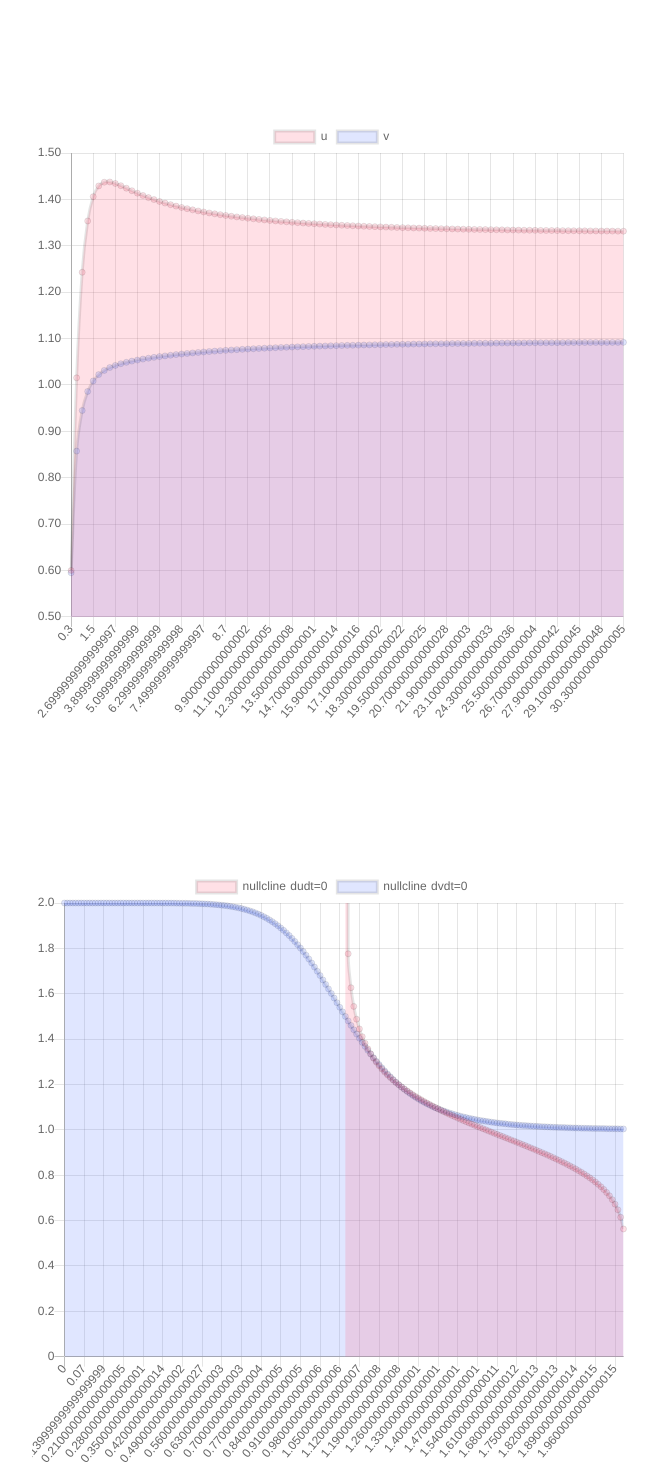
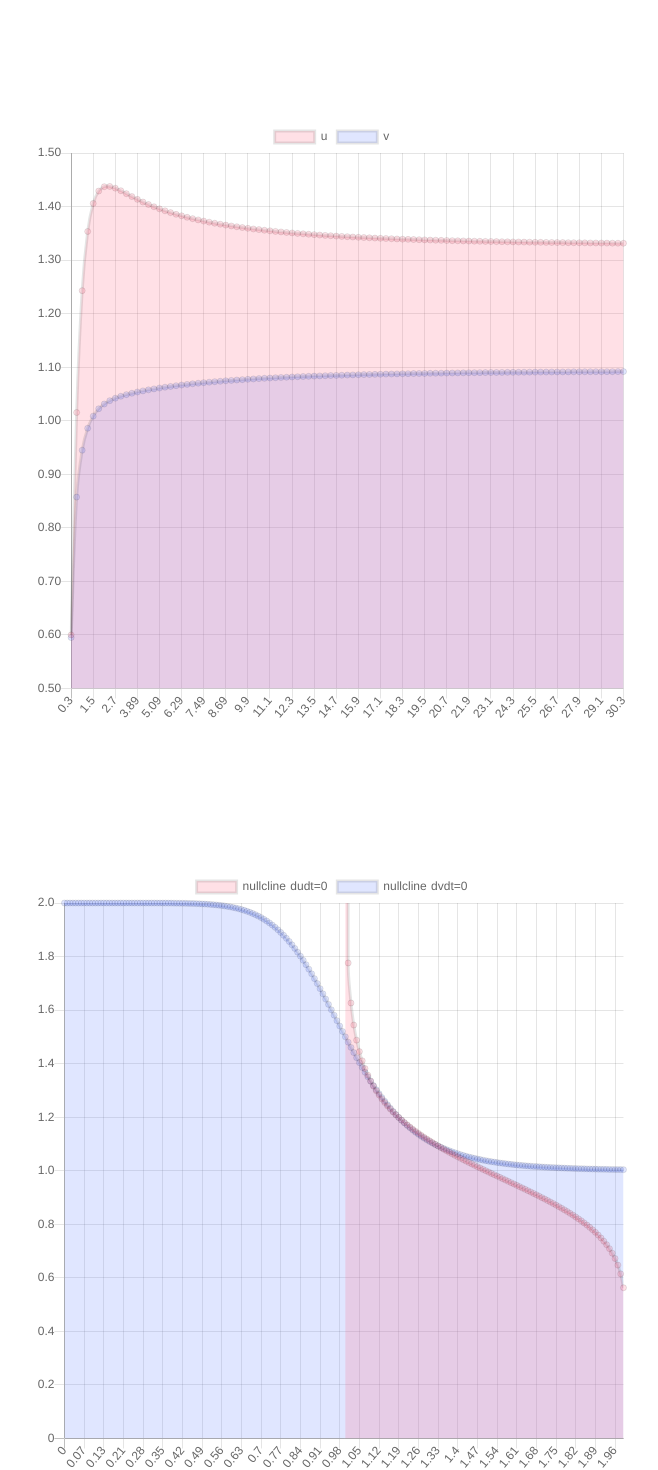
Before and after one commit to tomoino/toggle-switch-simulator, a Nuxt app: page / in a window 1280 px wide. Shown: the part 120-1590 px from the top of the page, without its empty margins (308-966 px from the left). Built offline with nearby package versions, Linux system fonts and the light colour scheme; what vuesax would draw is missing.

Commit message:
[update]Graphs
x軸の目盛りを小数第二位までに変更

```diff
--- a/pages/index.vue
+++ b/pages/index.vue
@@ -50,7 +50,7 @@ export default {
         t += dt
         U.push(u)
         V.push(v)
-        T.push(t)
+        T.push(Math.floor(t*100)/100)
       }
 
       return {
@@ -88,7 +88,7 @@ export default {
         let v_of_nullU = calc_v_of_nullU(u)
         V_of_nullV.push(v)
         V_of_nullU.push(v_of_nullU)
-        U.push(u)
+        U.push(Math.floor(u*100)/100)
       }
 
       return {
```
